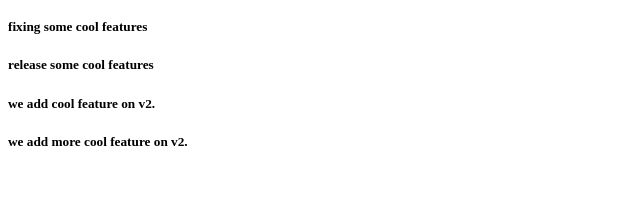
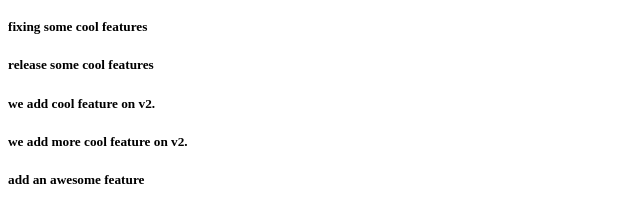
Before and after one commit to khanisak/github-actions-example, a website: page index.html in a window 1280 px wide. Shown: the part 48-270 px from the top of the page, without its empty margins (0-640 px from the left). Drawn offline with Linux system fonts and the light colour scheme.

Commit message:
feat: awesome feature (#6)

```diff
--- a/index.html
+++ b/index.html
@@ -5,3 +5,4 @@
 
 <h5>we add cool feature on v2.</h5>
 <h5>we add more cool feature on v2.</h5>
+<h5>add an awesome feature</h5>
```
